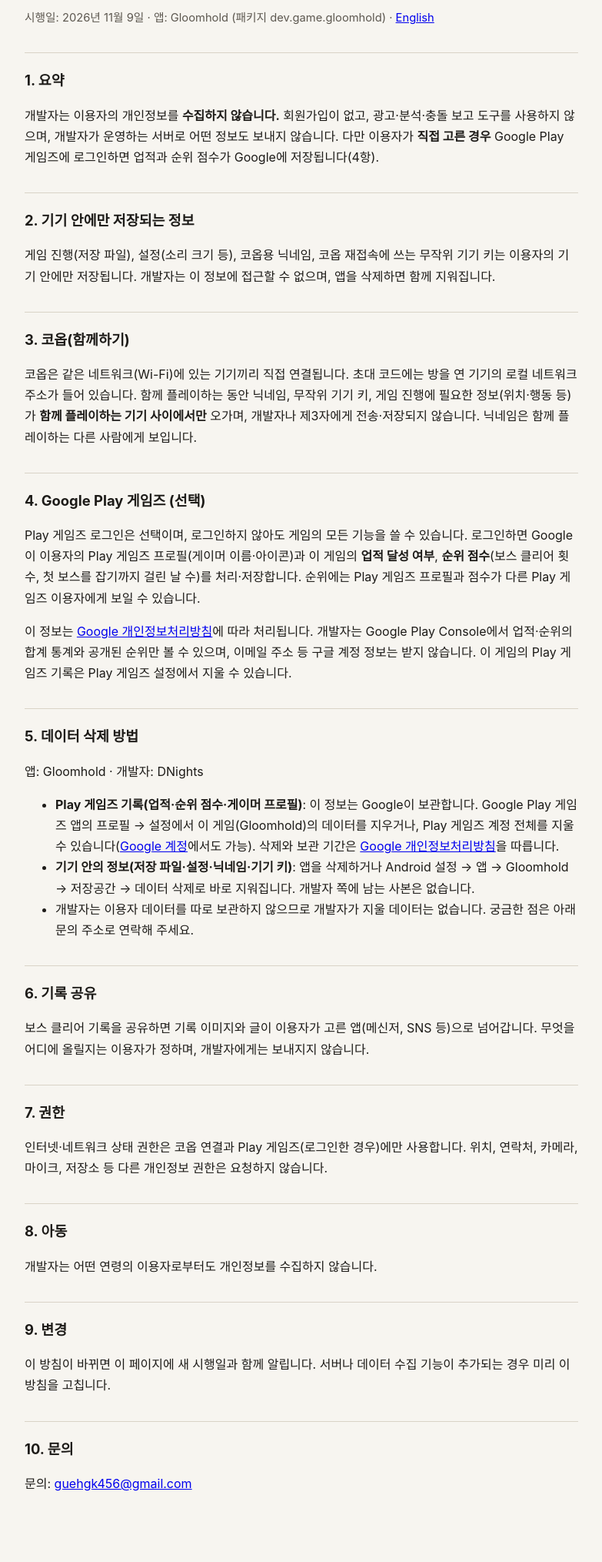
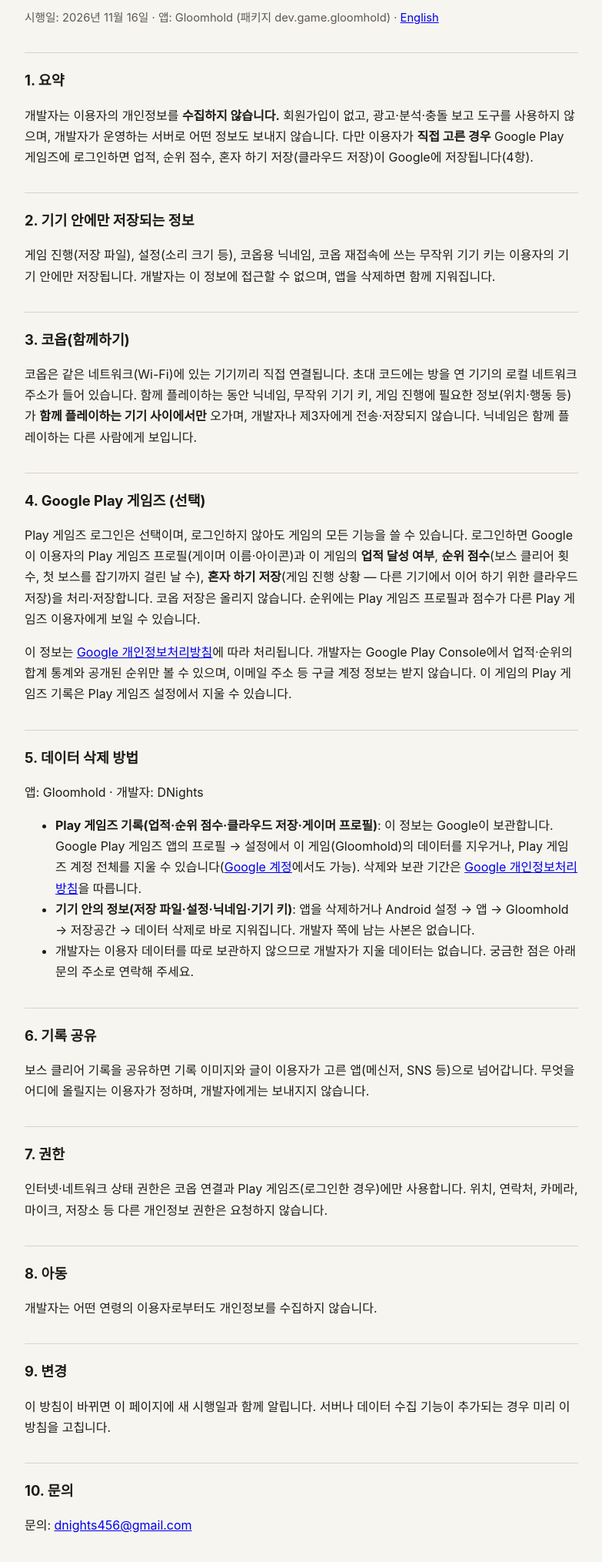
Before and after one commit to DNights/gloomhold-privacy, a plain HTML site: page index.html in a window 1280 px wide. Shown: the part 79-2108 px from the top of the page at 77% size, without its empty margins (248-1031 px from the left). Drawn offline with Linux system fonts and the light colour scheme.

Commit message:
문의 이메일을 스토어 지원 이메일로, 클라우드 저장(혼자 하기) 안내, 시행일 2026-11-16
Co-Authored-By: Claude Opus 5.5 <noreply@anthropic.com>

```diff
--- a/index.html
+++ b/index.html
@@ -17,10 +17,10 @@
 <body>
 <main>
 <h1>Gloomhold 개인정보처리방침</h1>
-<p class="muted">시행일: 2026년 11월 9일 · 앱: Gloomhold (패키지 dev.game.gloomhold) · <a href="en.html">English</a></p>
+<p class="muted">시행일: 2026년 11월 16일 · 앱: Gloomhold (패키지 dev.game.gloomhold) · <a href="en.html">English</a></p>
 
 <h2>1. 요약</h2>
-<p>개발자는 이용자의 개인정보를 <strong>수집하지 않습니다.</strong> 회원가입이 없고, 광고·분석·충돌 보고 도구를 사용하지 않으며, 개발자가 운영하는 서버로 어떤 정보도 보내지 않습니다. 다만 이용자가 <strong>직접 고른 경우</strong> Google Play 게임즈에 로그인하면 업적과 순위 점수가 Google에 저장됩니다(4항).</p>
+<p>개발자는 이용자의 개인정보를 <strong>수집하지 않습니다.</strong> 회원가입이 없고, 광고·분석·충돌 보고 도구를 사용하지 않으며, 개발자가 운영하는 서버로 어떤 정보도 보내지 않습니다. 다만 이용자가 <strong>직접 고른 경우</strong> Google Play 게임즈에 로그인하면 업적, 순위 점수, 혼자 하기 저장(클라우드 저장)이 Google에 저장됩니다(4항).</p>
 
 <h2>2. 기기 안에만 저장되는 정보</h2>
 <p>게임 진행(저장 파일), 설정(소리 크기 등), 코옵용 닉네임, 코옵 재접속에 쓰는 무작위 기기 키는 이용자의 기기 안에만 저장됩니다. 개발자는 이 정보에 접근할 수 없으며, 앱을 삭제하면 함께 지워집니다.</p>
@@ -29,13 +29,13 @@
 <p>코옵은 같은 네트워크(Wi-Fi)에 있는 기기끼리 직접 연결됩니다. 초대 코드에는 방을 연 기기의 로컬 네트워크 주소가 들어 있습니다. 함께 플레이하는 동안 닉네임, 무작위 기기 키, 게임 진행에 필요한 정보(위치·행동 등)가 <strong>함께 플레이하는 기기 사이에서만</strong> 오가며, 개발자나 제3자에게 전송·저장되지 않습니다. 닉네임은 함께 플레이하는 다른 사람에게 보입니다.</p>
 
 <h2>4. Google Play 게임즈 (선택)</h2>
-<p>Play 게임즈 로그인은 선택이며, 로그인하지 않아도 게임의 모든 기능을 쓸 수 있습니다. 로그인하면 Google이 이용자의 Play 게임즈 프로필(게이머 이름·아이콘)과 이 게임의 <strong>업적 달성 여부</strong>, <strong>순위 점수</strong>(보스 클리어 횟수, 첫 보스를 잡기까지 걸린 날 수)를 처리·저장합니다. 순위에는 Play 게임즈 프로필과 점수가 다른 Play 게임즈 이용자에게 보일 수 있습니다.</p>
+<p>Play 게임즈 로그인은 선택이며, 로그인하지 않아도 게임의 모든 기능을 쓸 수 있습니다. 로그인하면 Google이 이용자의 Play 게임즈 프로필(게이머 이름·아이콘)과 이 게임의 <strong>업적 달성 여부</strong>, <strong>순위 점수</strong>(보스 클리어 횟수, 첫 보스를 잡기까지 걸린 날 수), <strong>혼자 하기 저장</strong>(게임 진행 상황 — 다른 기기에서 이어 하기 위한 클라우드 저장)을 처리·저장합니다. 코옵 저장은 올리지 않습니다. 순위에는 Play 게임즈 프로필과 점수가 다른 Play 게임즈 이용자에게 보일 수 있습니다.</p>
 <p>이 정보는 <a href="https://policies.google.com/privacy">Google 개인정보처리방침</a>에 따라 처리됩니다. 개발자는 Google Play Console에서 업적·순위의 합계 통계와 공개된 순위만 볼 수 있으며, 이메일 주소 등 구글 계정 정보는 받지 않습니다. 이 게임의 Play 게임즈 기록은 Play 게임즈 설정에서 지울 수 있습니다.</p>
 
 <h2 id="delete">5. 데이터 삭제 방법</h2>
 <p>앱: Gloomhold · 개발자: DNights</p>
 <ul>
-<li><strong>Play 게임즈 기록(업적·순위 점수·게이머 프로필)</strong>: 이 정보는 Google이 보관합니다. Google Play 게임즈 앱의 프로필 → 설정에서 이 게임(Gloomhold)의 데이터를 지우거나, Play 게임즈 계정 전체를 지울 수 있습니다(<a href="https://myaccount.google.com/">Google 계정</a>에서도 가능). 삭제와 보관 기간은 <a href="https://policies.google.com/privacy">Google 개인정보처리방침</a>을 따릅니다.</li>
+<li><strong>Play 게임즈 기록(업적·순위 점수·클라우드 저장·게이머 프로필)</strong>: 이 정보는 Google이 보관합니다. Google Play 게임즈 앱의 프로필 → 설정에서 이 게임(Gloomhold)의 데이터를 지우거나, Play 게임즈 계정 전체를 지울 수 있습니다(<a href="https://myaccount.google.com/">Google 계정</a>에서도 가능). 삭제와 보관 기간은 <a href="https://policies.google.com/privacy">Google 개인정보처리방침</a>을 따릅니다.</li>
 <li><strong>기기 안의 정보(저장 파일·설정·닉네임·기기 키)</strong>: 앱을 삭제하거나 Android 설정 → 앱 → Gloomhold → 저장공간 → 데이터 삭제로 바로 지워집니다. 개발자 쪽에 남는 사본은 없습니다.</li>
 <li>개발자는 이용자 데이터를 따로 보관하지 않으므로 개발자가 지울 데이터는 없습니다. 궁금한 점은 아래 문의 주소로 연락해 주세요.</li>
 </ul>
@@ -53,7 +53,7 @@
 <p>이 방침이 바뀌면 이 페이지에 새 시행일과 함께 알립니다. 서버나 데이터 수집 기능이 추가되는 경우 미리 이 방침을 고칩니다.</p>
 
 <h2>10. 문의</h2>
-<p>문의: <a href="mailto:guehgk456@gmail.com">guehgk456@gmail.com</a></p>
+<p>문의: <a href="mailto:dnights456@gmail.com">dnights456@gmail.com</a></p>
 </main>
 </body>
 </html>
```
Also changed, not shown: en.html (+5 -5 lines).
